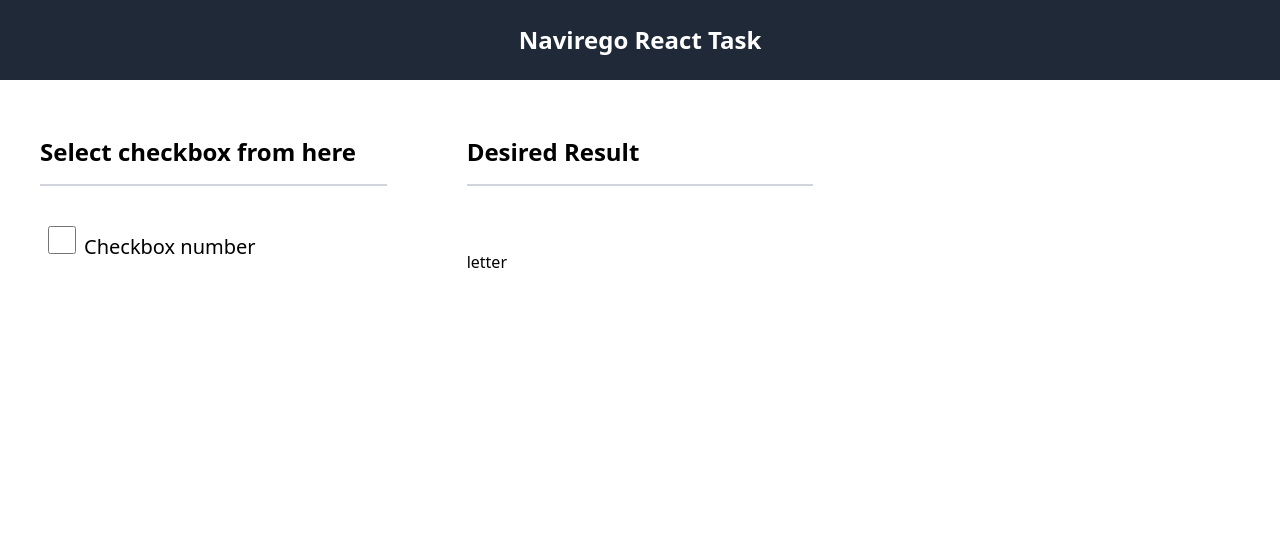
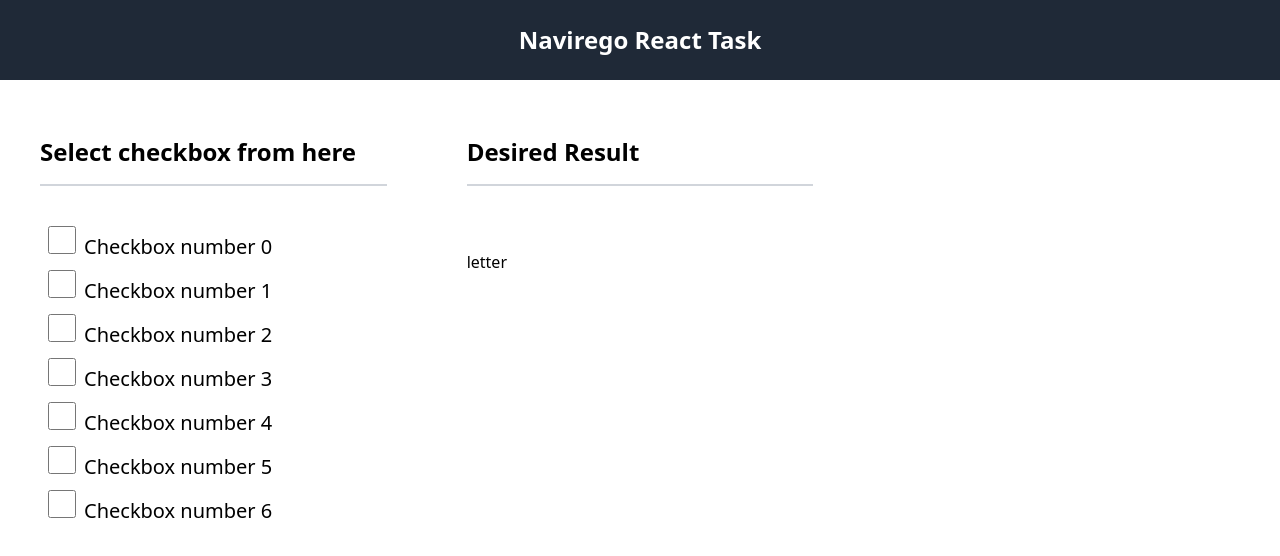
Before and after one commit to shreya0204/navirego-react-task, a React (Create React App) app: page / in a window 1280 px wide. Shown: the top 556 px of the page. Built offline with nearby package versions, Linux system fonts and the light colour scheme.

Commit message:
feat: toggle functionality in checkbox

```diff
--- a/src/App.tsx
+++ b/src/App.tsx
@@ -1,13 +1,31 @@
 import Header from './components/Header';
 import CheckBoxes from './components/CheckBoxes';
 import Letters from './components/Letters';
+import { useState } from 'react';
+
+type CheckBoxState = {
+  checked: boolean;
+};
 
 function App() {
+  const [isCheckBoxChecked, setIsCheckBoxChecked] = useState<CheckBoxState[]>(
+    Array.from({ length: 7 }, () => ({ checked: false })),
+  );
+
+  const handleCheckBoxChange = (index: number) => {
+    const newCheckBoxState = [...isCheckBoxChecked];
+    newCheckBoxState[index].checked = !newCheckBoxState[index].checked;
+    setIsCheckBoxChecked(newCheckBoxState);
+  };
+
   return (
     <div className="h-screen flex flex-col">
       <Header />
       <div className="flex flex-row w-full">
-        <CheckBoxes />
+        <CheckBoxes
+          isCheckBoxChecked={isCheckBoxChecked}
+          onCheckBoxChange={handleCheckBoxChange}
+        />
         <div className="w-4/12 h-full flex flex-col px-10 mt-10">
           <h1 className="text-2xl font-semibold border-b-2 border-gray-300 py-4">
             Desired Result
--- a/src/components/CheckBoxes.tsx
+++ b/src/components/CheckBoxes.tsx
@@ -1,14 +1,21 @@
-const CheckBoxes = () => {
+const CheckBoxes = ({ isCheckBoxChecked, onCheckBoxChange }: any) => {
   return (
     <div className="w-4/12 px-10 mt-10">
       <h1 className="text-2xl font-semibold border-b-2 border-gray-300 py-4">
         Select checkbox from here
       </h1>
       <div className="flex flex-col items-start mt-8">
-        <label className="text-xl">
-          <input className="m-2 h-7 w-7 outline-none" type="checkbox" />
-          Checkbox number
-        </label>
+        {isCheckBoxChecked.map((state: any, index: any) => (
+          <label key={index} className="text-xl">
+            <input
+              className=" m-2 w-4 h-4 md:h-7 md:w-7 outline-none"
+              type="checkbox"
+              checked={state.checked}
+              onChange={() => onCheckBoxChange(index)}
+            />
+            Checkbox number {index}
+          </label>
+        ))}
       </div>
     </div>
   );
```
